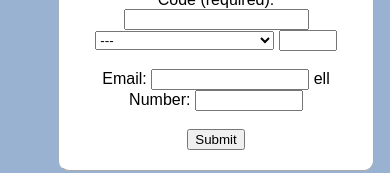
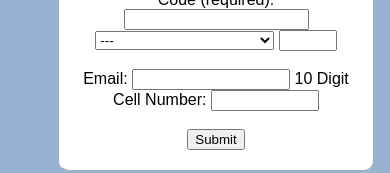
Before and after one commit to PC-Driver/CfA-AbsBallot, a plain HTML site: page index.html in a window 390 px wide. Shown: the part 434-607 px from the top of the page. Drawn offline with Linux system fonts and the light colour scheme.

Commit message:
phone ui update

```diff
--- a/index.html
+++ b/index.html
@@ -65,7 +65,7 @@
 
         <label for="Email">Email:</label>
         <input type="email" id="Email" name="Email" style="width:150px;">
-        <label for="phone">ell Number:</label>
+        <label for="phone">10 Digit Cell Number:</label>
         <input type="tel" id="phone" name="phone" pattern="[0-9]{11}" style="width:100px;">
 
         <br>
```
